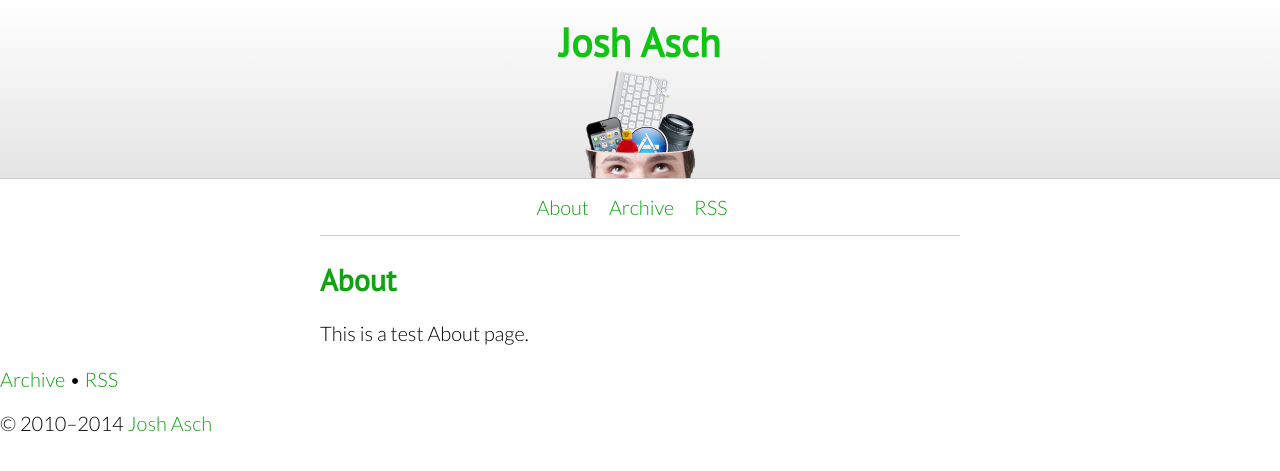
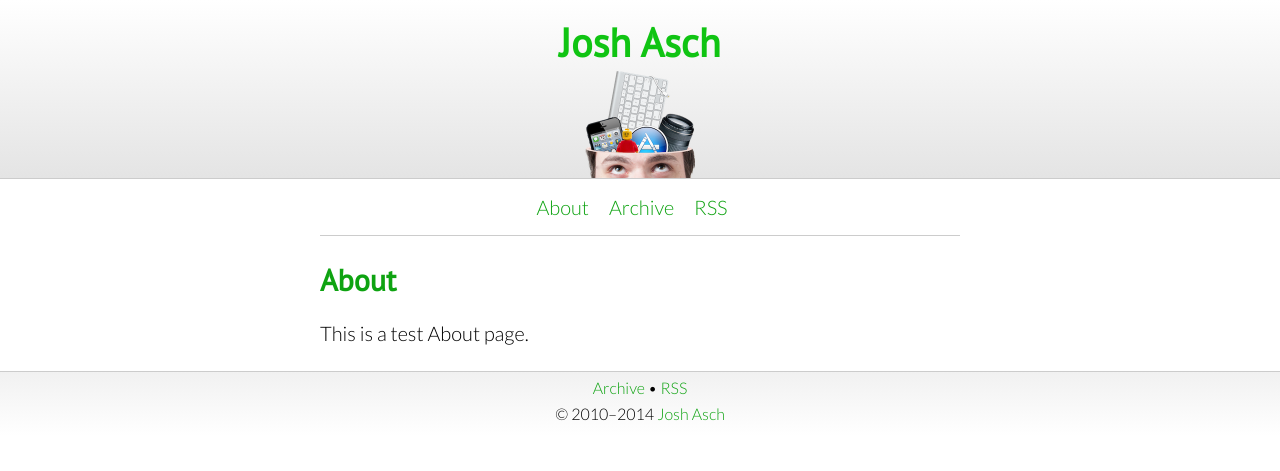
Before and after one commit to jobbogamer/jobbogamer.github.io, a Jekyll site: the page built from about/index.md, in a window 1280 px wide. Shown: the top 471 px of the page. Built offline with Jekyll 4.4.1, drawn with Linux system fonts in a browser that asks for light colours; Markdown is read by kramdown in place of the engine named in the settings.

Commit message:
Design for footer

```diff
--- a/css/main.css
+++ b/css/main.css
@@ -96,6 +96,20 @@ div.content {
 div#posts {
 	width: 640px;
 	margin: 0 auto;
+}
+
+div#footer {
+	background-color: #fcfcfc;
+	background: -webkit-linear-gradient(#f1f1f1 0%, #ffffff 100%);
+	text-align: center;
+	border-top: 1px solid #cccccc;
+	font-size: 0.8em;
+	padding-bottom: 0.4em;
+	margin-top: 24px;
+}
+
+div#footer p {
+	margin: 0.4em 0;
 }
 
 /*****************************************************************************/
```
